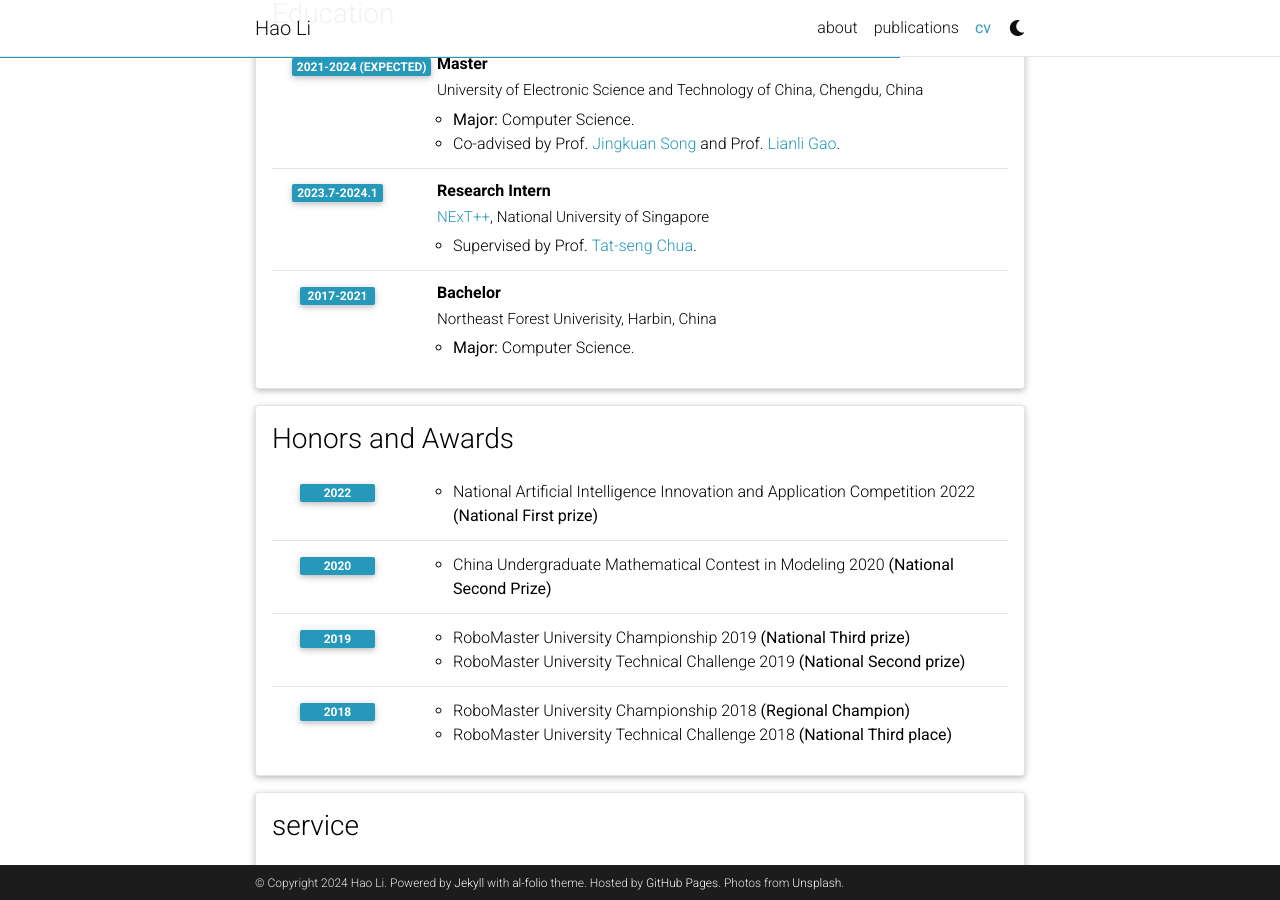
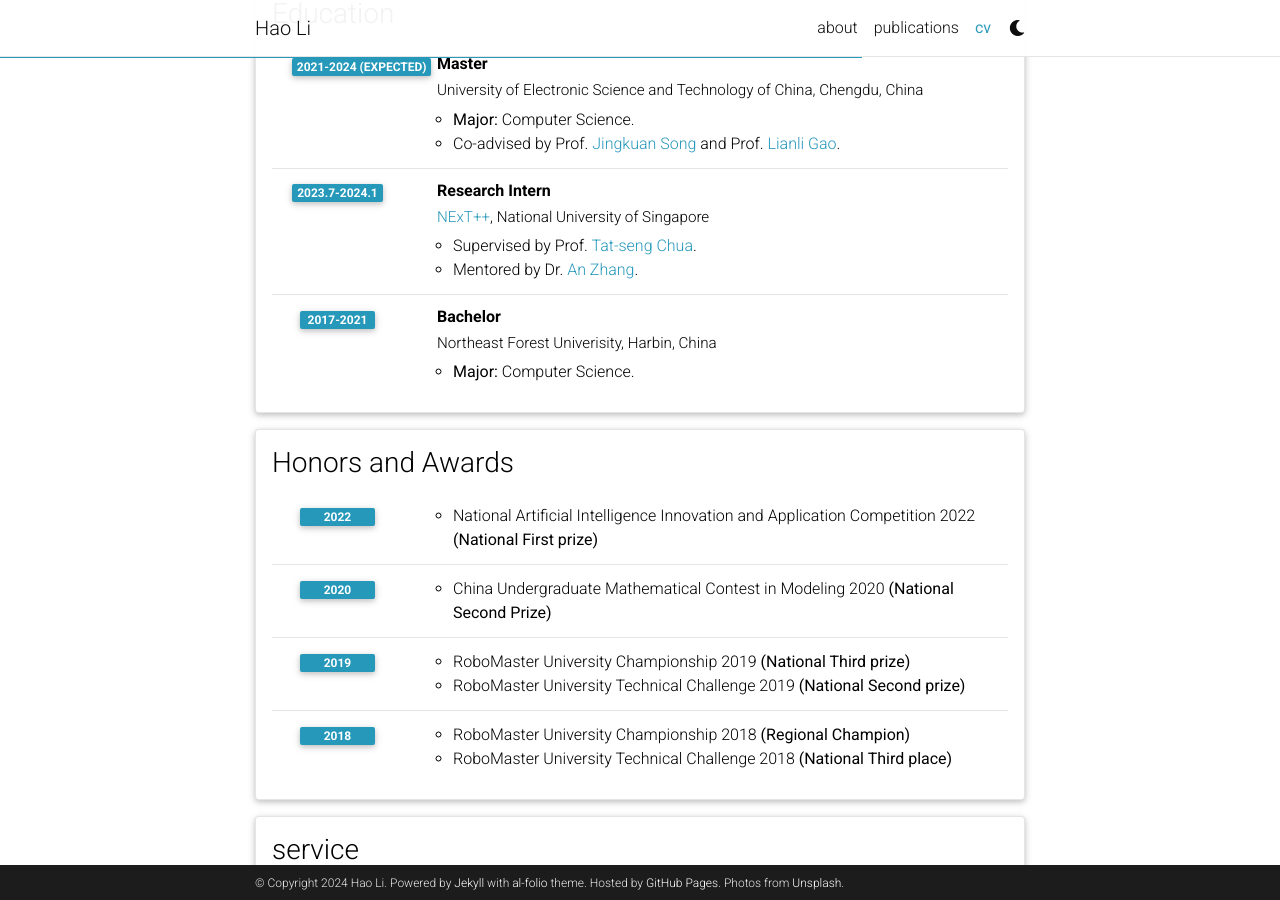
Before and after one commit to leolee99/leolee99.github.io, a Jekyll site: the page built from _pages/cv.md, in a window 1280 px wide and 900 px high, scrolled down 381 px. Built offline with Jekyll 4.4.1, drawn with Linux system fonts in a browser that asks for light colours; comment, search, counter and statistics services are not loaded; a style sheet for code colours, icons or effects is not loaded.

Commit message:
Update cv.yml

```diff
--- a/_data/cv.yml
+++ b/_data/cv.yml
@@ -27,6 +27,7 @@
       year: 2023.7-2024.1
       description:
         - Supervised by Prof. <a href="https://www.chuatatseng.com/">Tat-seng Chua</a>.
+        - Mentored by Dr. <a href="https://anzhang314.github.io/">An Zhang</a>.
         # - "<b>Major:</b> Computer Science."
     - title: Bachelor
       institution: Northeast Forest Univerisity, Harbin, China
```
